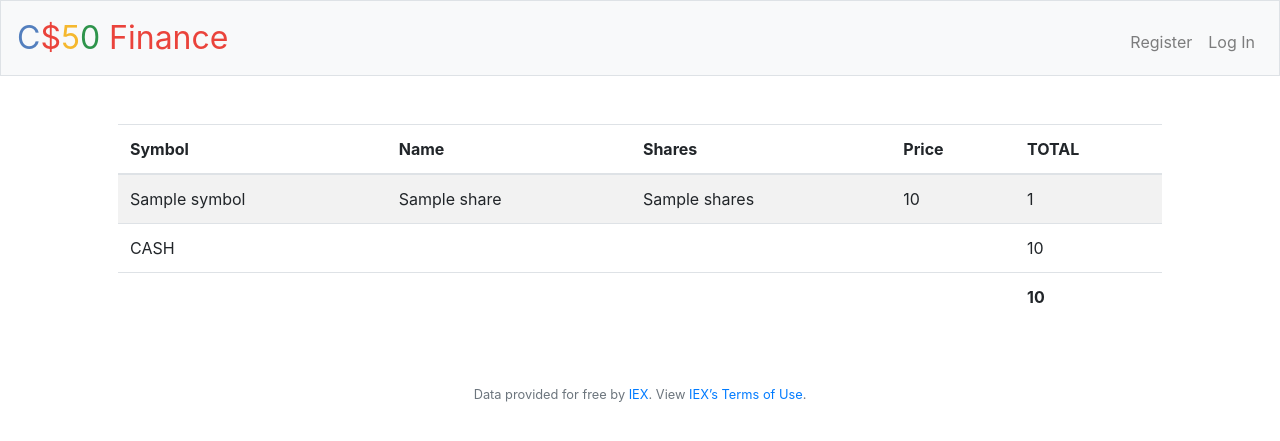
After one commit to Key-public/cs50, a Flask app: template Key-public-cs50-problems-2020-x-finance/templates/index.html in a window 1280 px wide. The commit adds this page. Shown: the top 441 px of the page. Run offline with Flask 2, Linux system fonts and the light colour scheme; the template is opened without the code that fills it: most values are stand-ins (such as "Sample title", 1, 10 or a date in 2020); some libraries are stand-ins or nearby versions.

Commit message:
complete "index" task

```diff
--- a/Key-public-cs50-problems-2020-x-finance/application.py
+++ b/Key-public-cs50-problems-2020-x-finance/application.py
@@ -44,7 +44,18 @@ if not os.environ.get("API_KEY"):
 @login_required
 def index():
     """Show portfolio of stocks"""
-    return apology("TODO")
+    user_id = session.get("user_id")
+    shares = db.execute("select symbol, company_name, sum(shares) as shares from deals where user_id = :user_id group by symbol", user_id=user_id)
+    cash = db.execute("select cash from users where id = :user_id", user_id=user_id)
+    cash = cash[0]["cash"]
+    total = cash
+    for share in shares:
+        share_prices = lookup(share["symbol"])
+        share_prices = share_prices["price"]
+        share.update({"share_price" : share_prices, "total_price" : share_prices * share["shares"]})
+        total = total + share["total_price"]
+        share["share_price"], share["total_price"] = usd(share["share_price"]), usd(share["total_price"])
+    return render_template("index.html", cash=usd(cash), total=usd(total), shares=shares)
 
 
 @app.route("/buy", methods=["GET", "POST"])
--- a/Key-public-cs50-problems-2020-x-finance/static/styles.css
+++ b/Key-public-cs50-problems-2020-x-finance/static/styles.css
@@ -45,3 +45,13 @@ main img
     /* constrain images on small screens */
     max-width: 100%;
 }
+
+table
+{
+    text-align: left;
+}
+
+table tfoot
+{
+    font-weight: bold;
+}
--- /dev/null
+++ b/Key-public-cs50-problems-2020-x-finance/templates/index.html
@@ -0,0 +1,66 @@
+{% extends "layout.html" %}
+
+{% block title %}
+    Log In
+{% endblock %}
+
+{% block main %}
+    <table class = "table table-striped">
+        <thead>
+            <tr>
+                <th>
+                    Symbol
+                </th>
+                <th>
+                    Name
+                </th>
+                <th>
+                    Shares
+                </th>
+                <th>
+                    Price
+                </th>
+                <th>
+                    TOTAL
+                </th>
+            </tr>
+        </thead>
+        {% for share in shares: %}
+            <tr>
+                <td>
+                    {{ share["symbol"] }}
+                </td>
+                <td>
+                    {{ share["company_name"] }}
+                </td>
+                <td>
+                    {{ share["shares"] }}
+                </td>
+                <td>
+                    {{ share["share_price"] }}
+                </td>
+                <td>
+                    {{ share["total_price"] }}
+                </td>
+            </tr>
+        {% endfor %}
+        <tr>
+            <td colspan=4>
+                CASH
+            </td>
+            <td>
+                {{ total }}
+            </td>
+        </tr>
+        <tfoot>
+            <tr>
+                <td colspan=4>
+
+                </td>
+                <td>
+                    {{ total }}
+                </td>
+            </tr>
+        </tfoot>
+    </table>
+{% endblock %}
--- a/Key-public-cs50-problems-2020-x-finance/templates/quoted.html
+++ b/Key-public-cs50-problems-2020-x-finance/templates/quoted.html
@@ -6,4 +6,7 @@
 
 {% block main %}
     A share of {{ name }} ({{ symbol }}) costs {{ price }}
+    <div>
+            <p><a href = "/quote">Ok, refresh page</a></p>
+    </div>
 {% endblock %}
```
Also changed, not shown: Key-public-cs50-problems-2020-x-finance/finance.db.
